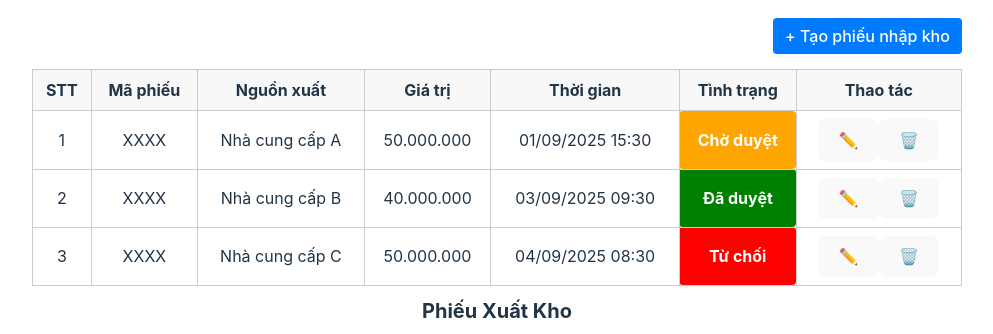
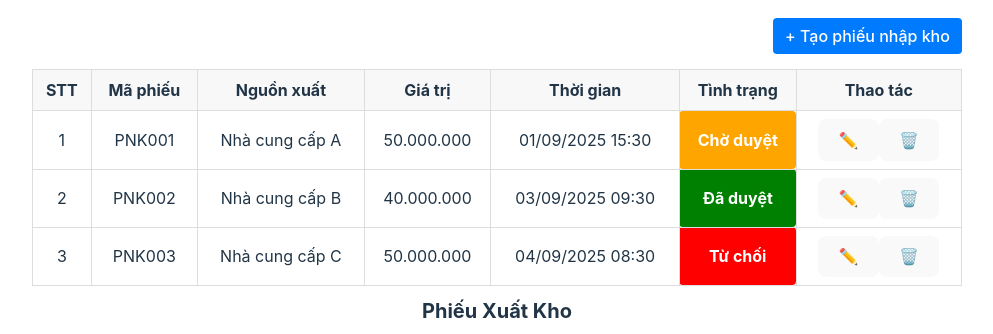
Before and after one commit to Duongle299/CS_434_U_NHOM4, a Vue app: page /admin/kho in a window 1280 px wide. Shown: the part 317-651 px from the top of the page, without its empty margins (143-1136 px from the left). Built offline with nearby package versions, Linux system fonts and the light colour scheme; the HTML template or start-up script is replaced by a standard one.

Commit message:
giao dien kho

```diff
--- a/src/components/admin/kho/Phieunhapkho.vue
+++ b/src/components/admin/kho/Phieunhapkho.vue
@@ -1,4 +1,4 @@
-<template >
+<template>
   <div>
     <div class="row mt-5">
       <div class="col-lg-12">
@@ -18,7 +18,7 @@
                 <div class="col-lg-2">
                   <label>Tình trạng:</label>
                   <select class="form-control" v-model="filters.tinhTrang">
-                    <option  value="">-- Chọn --</option>
+                    <option value="">-- Chọn --</option>
                     <option>Chờ duyệt</option>
                     <option>Đã duyệt</option>
                     <option>Từ chối</option>
@@ -36,23 +36,24 @@
                 </div>
                 <div class="col-lg-3">
                   <label>Đến ngày:</label>
-                <input class="form-control"  type="date" v-model="filters.denNgay" />
+                  <input class="form-control" type="date" v-model="filters.denNgay" />
                 </div>
                 <div class="col-lg-3 mt-5">
                   <button class="btn btn-primary" @click="timKiem">
                     Tìm kiếm
                   </button>
                 </div>
-
               </div>
             </div>
           </div>
         </div>
       </div>
     </div>
+
     <div class="create-btn">
       <button @click="taoPhieu">+ Tạo phiếu nhập kho</button>
     </div>
+
     <table class="data-table">
       <thead>
         <tr>
@@ -73,9 +74,8 @@
           <td>{{ row.giaTri }}</td>
           <td>{{ row.thoiGian }}</td>
           <td :class="['status', getStatusClass(row.tinhTrang)]">
-          {{ row.tinhTrang }}
+            {{ row.tinhTrang }}
           </td>
-
           <td>
             <button class="btn btn-primary" @click="editRow(row)">✏️</button>
             <button class="btn btn-danger" @click="deleteRow(row)">🗑️</button>
@@ -85,6 +85,7 @@
     </table>
   </div>
 </template>
+
 <script>
 export default {
   data() {
@@ -98,21 +99,21 @@ export default {
       },
       data: [
         {
-          maPhieu: "XXXX",
+          maPhieu: "PNK001",
           nguonXuat: "Nhà cung cấp A",
           giaTri: "50.000.000",
           thoiGian: "01/09/2025 15:30",
           tinhTrang: "Chờ duyệt",
         },
         {
-          maPhieu: "XXXX",
+          maPhieu: "PNK002",
           nguonXuat: "Nhà cung cấp B",
           giaTri: "40.000.000",
           thoiGian: "03/09/2025 09:30",
           tinhTrang: "Đã duyệt",
         },
         {
-          maPhieu: "XXXX",
+          maPhieu: "PNK003",
           nguonXuat: "Nhà cung cấp C",
           giaTri: "50.000.000",
           thoiGian: "04/09/2025 08:30",
@@ -121,49 +122,35 @@ export default {
       ],
     };
   },
-   methods: {
-    timKiem() { alert("Thực hiện tìm kiếm...") },
-    taoPhieu() { alert("Tạo phiếu nhập kho mới!") },
-    editRow(row) { alert("Sửa phiếu: " + row.maLenh) },
-    deleteRow(row) { alert("Xóa phiếu: " + row.maLenh) },
+  methods: {
+    timKiem() {
+      alert("Thực hiện tìm kiếm...");
+    },
+    taoPhieu() {
+      alert("Tạo phiếu nhập kho mới!");
+    },
+    editRow(row) {
+      alert("Sửa phiếu: " + row.maPhieu);
+    },
+    deleteRow(row) {
+      alert("Xóa phiếu: " + row.maPhieu);
+    },
     getStatusClass(status) {
       if (status === "Chờ duyệt") return "pending";
       if (status === "Đã duyệt") return "approved";
-      if (status === "Từ chối") return "rejected";
+      if (status === "Từ chối") return "rejected"; // ✅ sửa lỗi đỏ
       return "";
-    }
-  }
+    },
+  },
 };
 </script>
+
 <style scoped>
 .warehouse-page {
   padding: 20px;
   font-family: Arial, sans-serif;
 }
-/* .title {
-  font-size: 20px;
-  margin-bottom: 15px;
-}
-.filter-box {
-  background: #eee;
-  padding: 15px;
-  border-radius: 5px;
-  margin-bottom: 15px;
-}
-.filter-row {
-  display: flex;
-  align-items: center;
-  margin-bottom: 10px;
-}
-.filter-row label {
-  margin-right: 5px;
-  min-width: 10px;
-} */
-/* .filter-row input,
-.filter-row select {
-  margin-right: 15px;
-  padding: 5px;
-} */
+
 .create-btn {
   margin-bottom: 15px;
   text-align: right;
@@ -176,6 +163,7 @@ export default {
   border-radius: 4px;
   cursor: pointer;
 }
+
 .data-table {
   width: 100%;
   border-collapse: collapse;
@@ -183,13 +171,14 @@ export default {
 }
 .data-table th,
 .data-table td {
-  border: 1px solid #ccc;
+  border: 1px solid #ddd;
   padding: 8px;
   text-align: center;
 }
 .data-table th {
   background: #f8f8f8;
 }
+
 .status.pending {
   background-color: orange;
 }
@@ -203,6 +192,6 @@ export default {
   padding: 4px 8px;
   border-radius: 4px;
   font-weight: bold;
-  color: white;
+  color: #fff;
 }
 </style>
```
